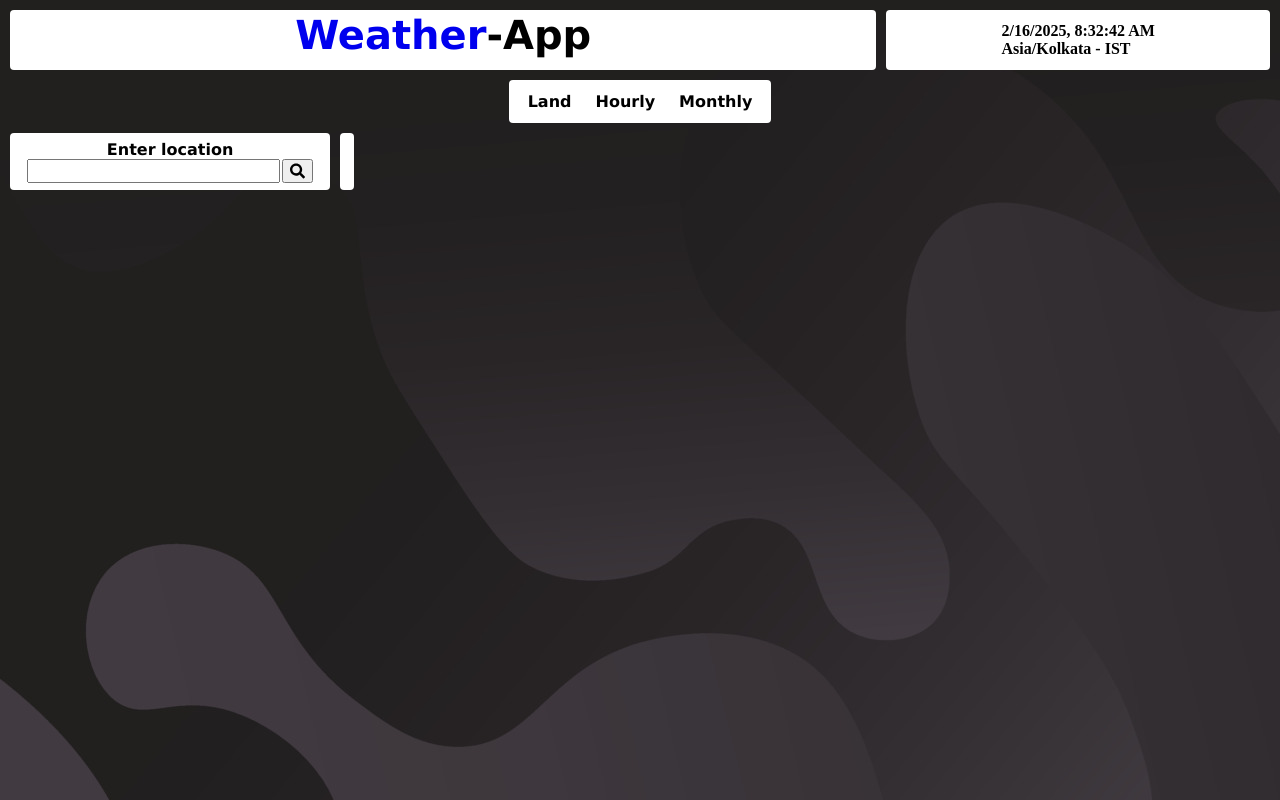
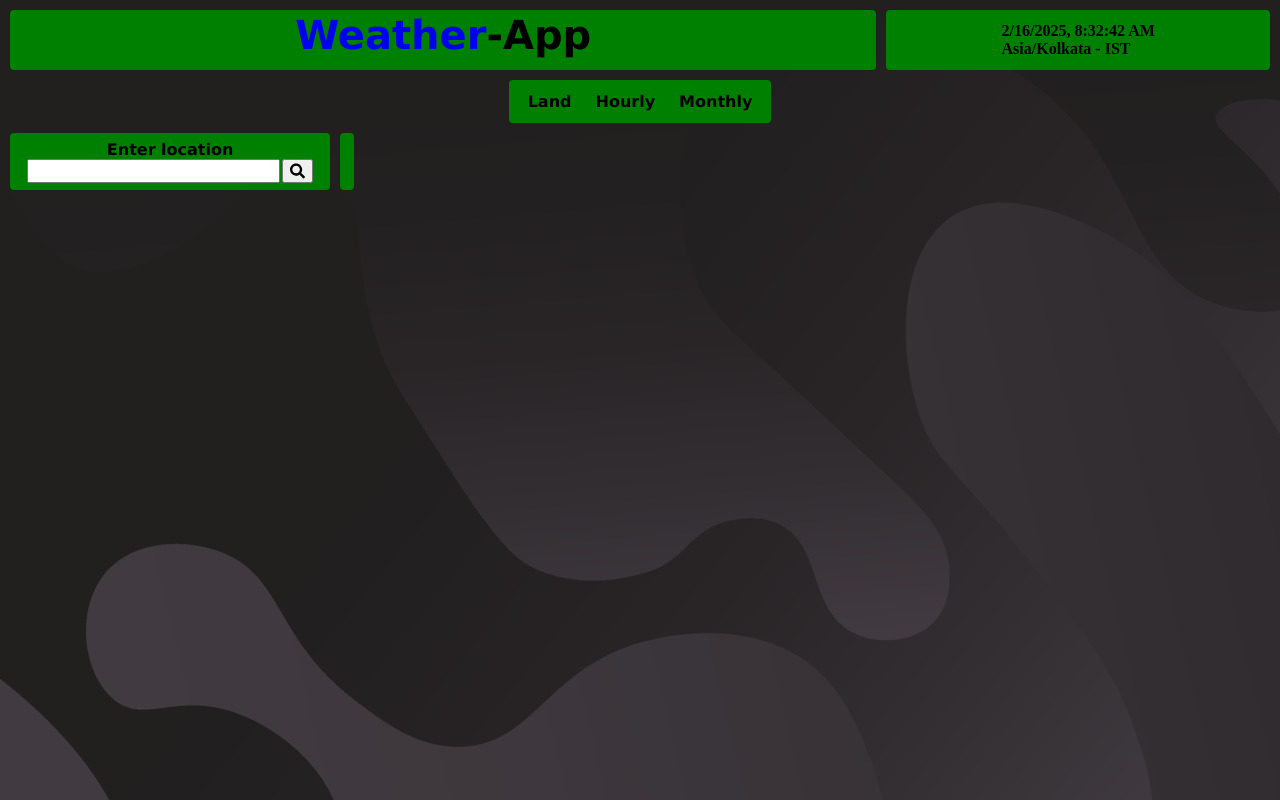
Before and after one commit to Saivamsiaravala/weather, a React (Vite) app: page / in a window 1280 px wide. Built offline with nearby package versions, Linux system fonts and the light colour scheme; no server answers.

Commit message:
change background color

```diff
--- a/src/styles/index.css
+++ b/src/styles/index.css
@@ -13,7 +13,7 @@ body {
   font-size: 40px;
   font-family: "Lucida Sans", "Lucida Sans Regular", "Lucida Grande", "Lucida Sans Unicode", Geneva, Verdana, sans-serif;
   text-transform: capitalize;
-  background-color: white;
+  background-color: green;
   border-radius: 4px;
   margin: 5px;
   padding: 2px;
@@ -42,7 +42,7 @@ body {
     align-items: center;
     flex-direction: column;
     width: 30%;
-    background-color: white;
+    background-color: green;
     margin: 5px;
     padding: 7px;
     border-radius: 4px;
@@ -64,7 +64,7 @@ body {
 .navbar .navbar-links {
   border-radius: 4px;
   margin: 5px;
-  background-color: white;
+  background-color: green;
   padding: 7px;
 }
 .navbar .navbar-links .links {
@@ -95,7 +95,7 @@ body {
   width: 100%;
   margin: 5px;
   border-radius: 4px;
-  background-color: white;
+  background-color: green;
 }
 @media (min-width: 720px) {
   .navbar .time-date-1 {
@@ -133,7 +133,7 @@ body {
   border-radius: 4px;
   padding: 7px;
   margin: 5px;
-  background-color: white;
+  background-color: green;
   display: flex;
   flex-direction: row;
   gap: 0px;
@@ -210,7 +210,7 @@ body {
     margin: 5px;
     border-radius: 4px;
     display: flex;
-    background-color: white;
+    background-color: green;
   }
   .landing-page .data-panel .data .locations ul {
     display: flex;
@@ -226,7 +226,7 @@ body {
   margin: 5px;
   border-radius: 4px;
   display: flex;
-  background-color: white;
+  background-color: green;
   width: 100%;
 }
 @media (min-width: 720px) {
@@ -272,7 +272,7 @@ body {
   .landing-page .data-panel2 {
     display: flex;
     flex: column;
-    background-color: white;
+    background-color: green;
     margin: 5px;
     padding: 7px;
     border-radius: 4px;
```
